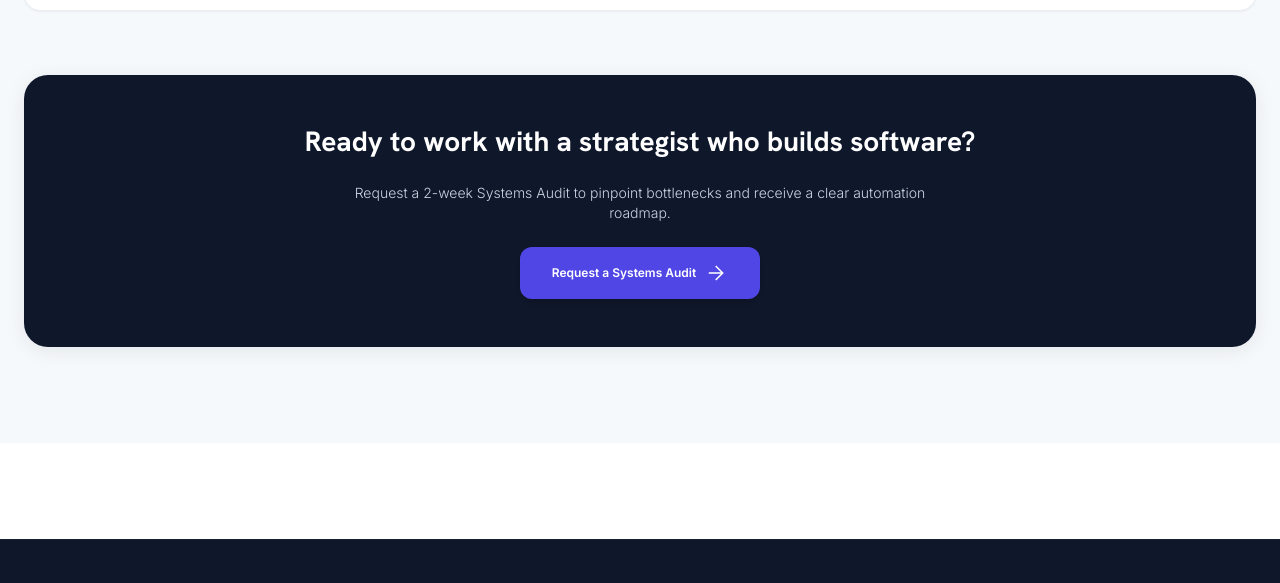
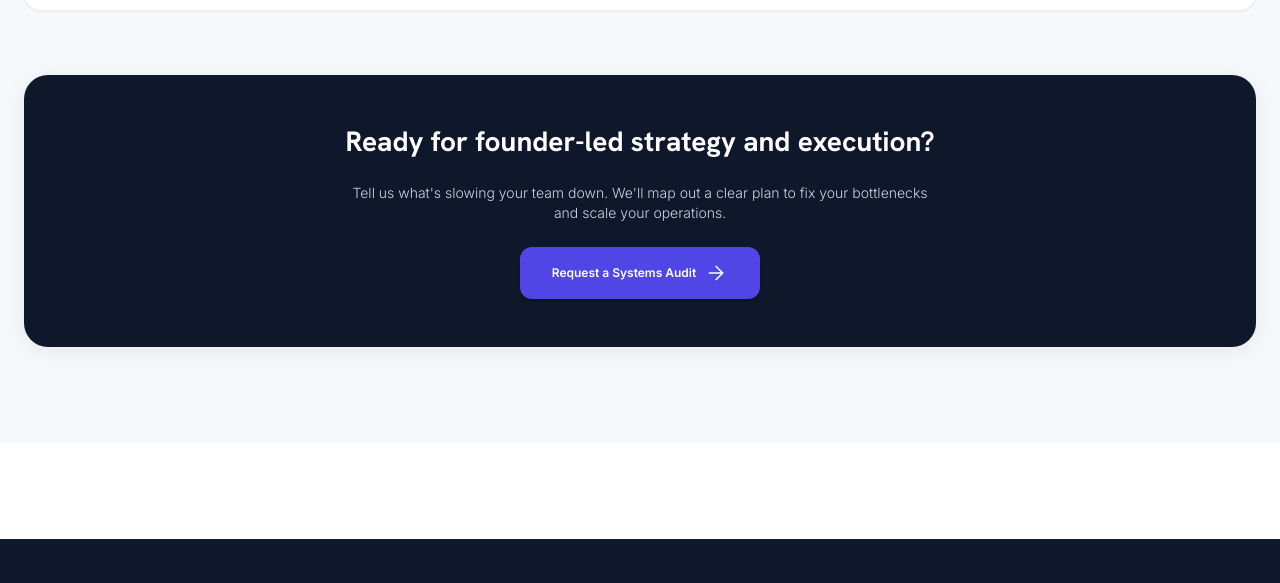
Before and after one commit to TallPantsMan/tallpantsman.github.io, an Eleventy site: page src/about.njk in a window 1280 px wide. Shown: the part 4001-4584 px from the top of the page. Built offline with nearby package versions, Linux system fonts and the light colour scheme; Eleventy itself is replaced by a stand-in of ours; files that its build step writes are made by us from their sources.

Commit message:
Overhaul Marketing and Automation pages with Stitch designs, adding custom styling and generated visual assets

```diff
--- a/src/about.njk
+++ b/src/about.njk
@@ -190,9 +190,9 @@ description: CaulHaus is a marketing strategist and systems builder — not a bi
 
     <!-- Bottom Conversion Banner -->
     <div class="mt-16 bg-deep-charcoal text-white p-8 md:p-12 rounded-3xl text-center space-y-6 tech-shadow">
-      <h3 class="font-headline-md text-headline-md font-bold">Ready to work with a strategist who builds software?</h3>
+      <h3 class="font-headline-md text-headline-md font-bold">Ready for founder-led strategy and execution?</h3>
       <p class="text-xs md:text-sm text-slate-300 font-light max-w-xl mx-auto">
-        Request a 2-week Systems Audit to pinpoint bottlenecks and receive a clear automation roadmap.
+        Tell us what's slowing your team down. We'll map out a clear plan to fix your bottlenecks and scale your operations.
       </p>
       <div>
         <a href="/contact/" class="inline-flex items-center gap-2 bg-electric-blue text-white px-8 py-3.5 rounded-xl font-body-md text-xs font-semibold hover:bg-electric-blue/90 transition-all shadow-md active:scale-95">
```
Also changed, not shown: about/index.html.
